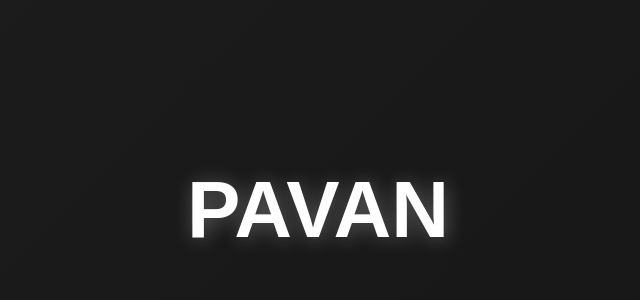
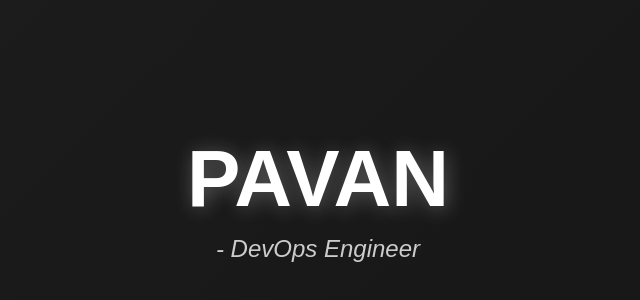
Before and after one commit to SP8055/repo_2, a plain HTML site: page index.html in a window 1280 px wide. Shown: the part 190-490 px from the top of the page, without its empty margins (322-962 px from the left). Drawn offline with Linux system fonts and the light colour scheme.

Commit message:
Add files via upload

```diff
--- a/index.html
+++ b/index.html
@@ -3,7 +3,7 @@
 <head>
     <meta charset="UTF-8" />
     <meta name="viewport" content="width=device-width, initial-scale=1.0"/>
-    <title>PAVAN</title>
+    <title>PAVAN - DevOps Engineer</title>
     <style>
         body, html {
             height: 100%;
@@ -19,12 +19,22 @@
             display: flex;
             justify-content: center;
             align-items: center;
+            flex-direction: column;
+            color: #fff;
+            text-align: center;
         }
 
         h1 {
-            color: #ffffff;
             font-size: 5em;
+            margin: 0;
             text-shadow: 2px 2px 20px rgba(255, 255, 255, 0.3);
+        }
+
+        p {
+            font-size: 1.5em;
+            margin-top: 10px;
+            color: #ccc;
+            font-style: italic;
         }
 
         @keyframes gradientMotion {
@@ -36,5 +46,6 @@
 </head>
 <body>
     <h1>PAVAN</h1>
+    <p>- DevOps Engineer</p>
 </body>
 </html>
```
